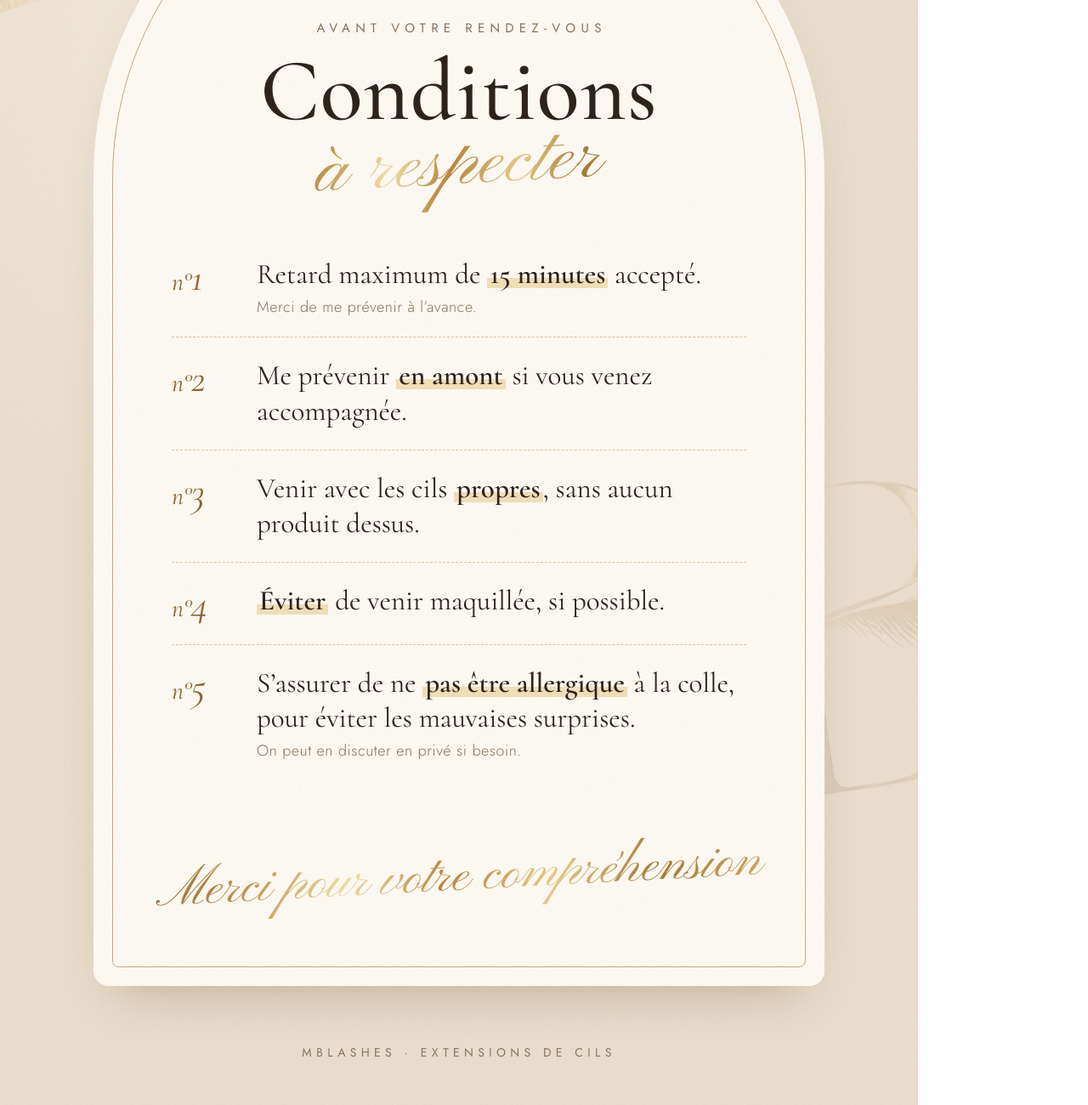
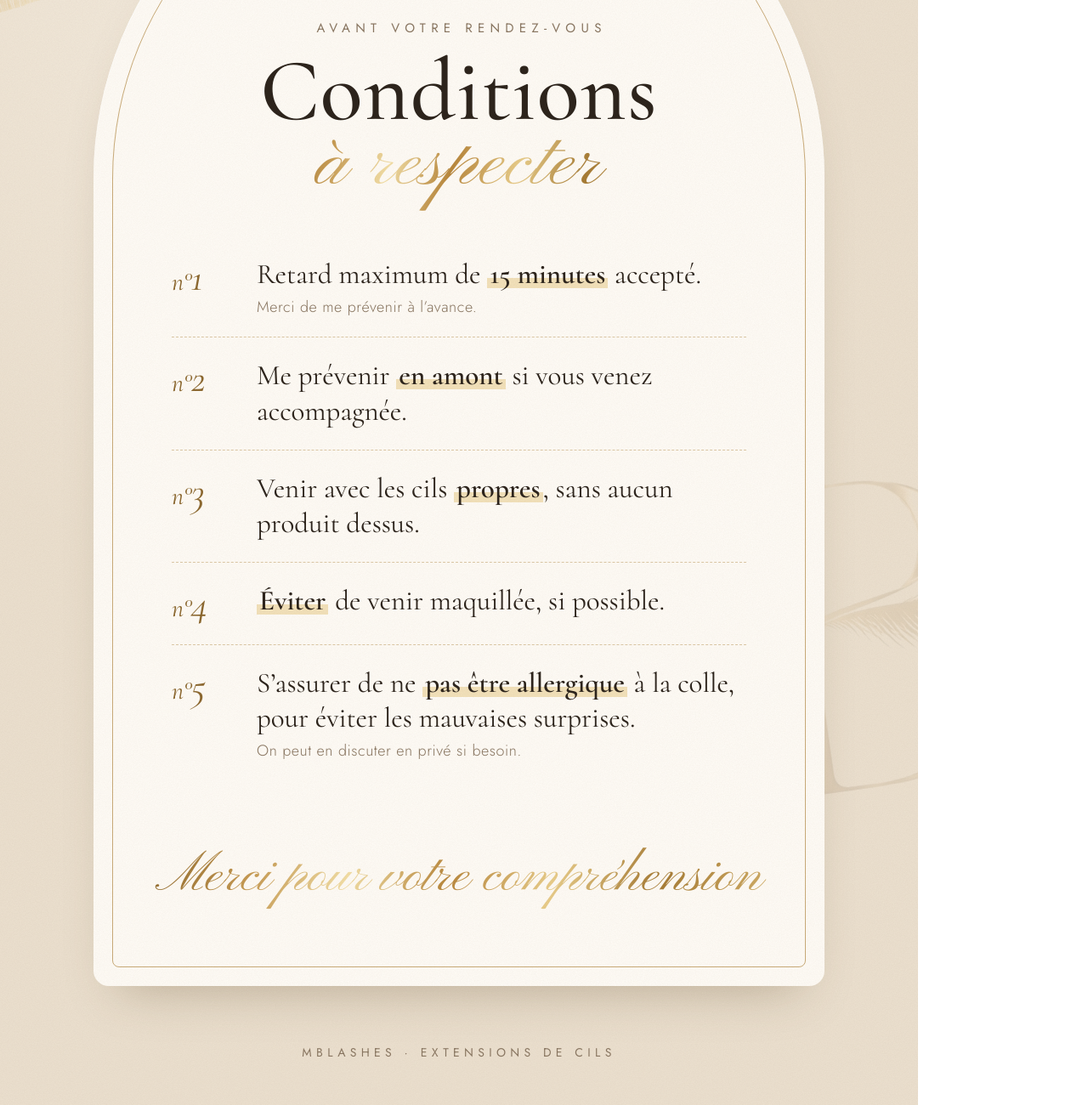
Before and after one commit to cttgkp6rg9-blip/Drop, a plain HTML site: page affiche/conditions-v3.html in a window 1280 px wide. Shown: the part 320-1620 px from the top of the page at 85% size. Drawn offline with Linux system fonts and the light colour scheme.

Commit message:
Affiches arche : textes manuscrits remis droits
Co-Authored-By: Claude Opus 5.5 <noreply@anthropic.com>
Claude-Session: https://claude.ai/code/session_01KJR1EYEtcL5ZzPzfnF4Kc2

```diff
--- a/affiche/conditions-v3.html
+++ b/affiche/conditions-v3.html
@@ -26,7 +26,7 @@
   .logo{height:120px}
   .kicker{margin-top:26px;font-family:'Jost';font-weight:400;font-size:15px;letter-spacing:.42em;color:var(--muted);padding-left:.42em}
   h1{margin-top:14px;font-weight:500;font-size:104px;line-height:.95;letter-spacing:.01em;text-align:center}
-  h1 em{display:block;font-family:'Pinyon Script';font-style:normal;font-weight:400;font-size:92px;margin-top:-6px;padding:0 20px 18px;transform:rotate(-3deg)}
+  h1 em{display:block;font-family:'Pinyon Script';font-style:normal;font-weight:400;font-size:92px;margin-top:-6px;padding:0 20px 18px}
 
   ul{list-style:none;width:100%;margin-top:22px}
   li{display:flex;gap:26px;align-items:flex-start;padding:24px 0}
@@ -39,7 +39,7 @@
 
   .note{position:absolute;bottom:52px;z-index:5;left:0;right:0;text-align:center;font-family:'Jost';font-size:14px;letter-spacing:.38em;color:var(--muted)}
   .merci{position:absolute;left:0;right:0;bottom:72px;text-align:center;z-index:5}
-  .merci div{display:inline-block;font-family:'Pinyon Script';font-size:64px;transform:rotate(-3deg);padding:0 20px 16px}
+  .merci div{display:inline-block;font-family:'Pinyon Script';font-size:64px;padding:0 20px 16px}
   .merci p{display:none}
 </style>
 </head>
```
Also changed, not shown: affiche/reservation.html (+2 -2 lines), affiche/MBLashes-conditions-arche.jpg, affiche/MBLashes-reservation.jpg, 2 other files.
